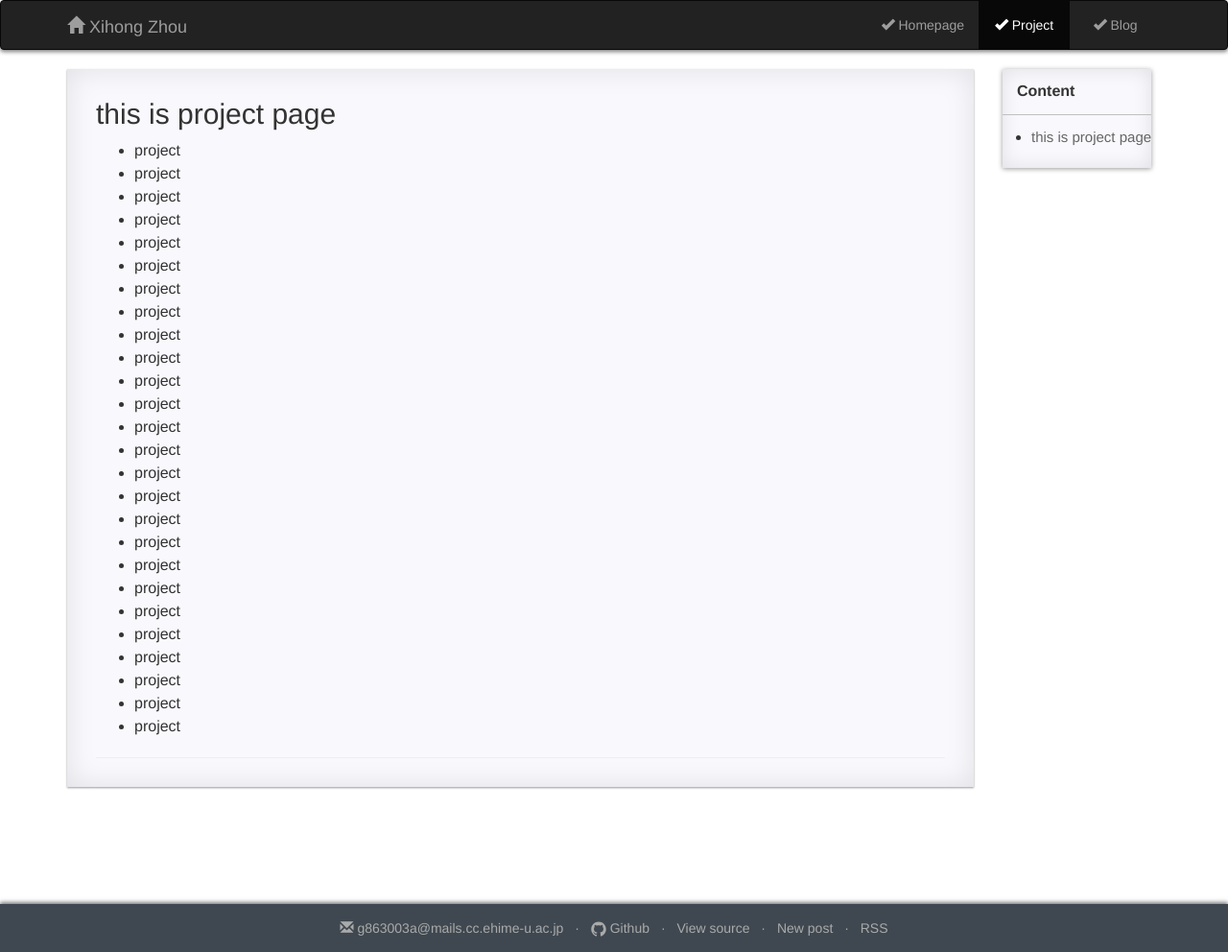
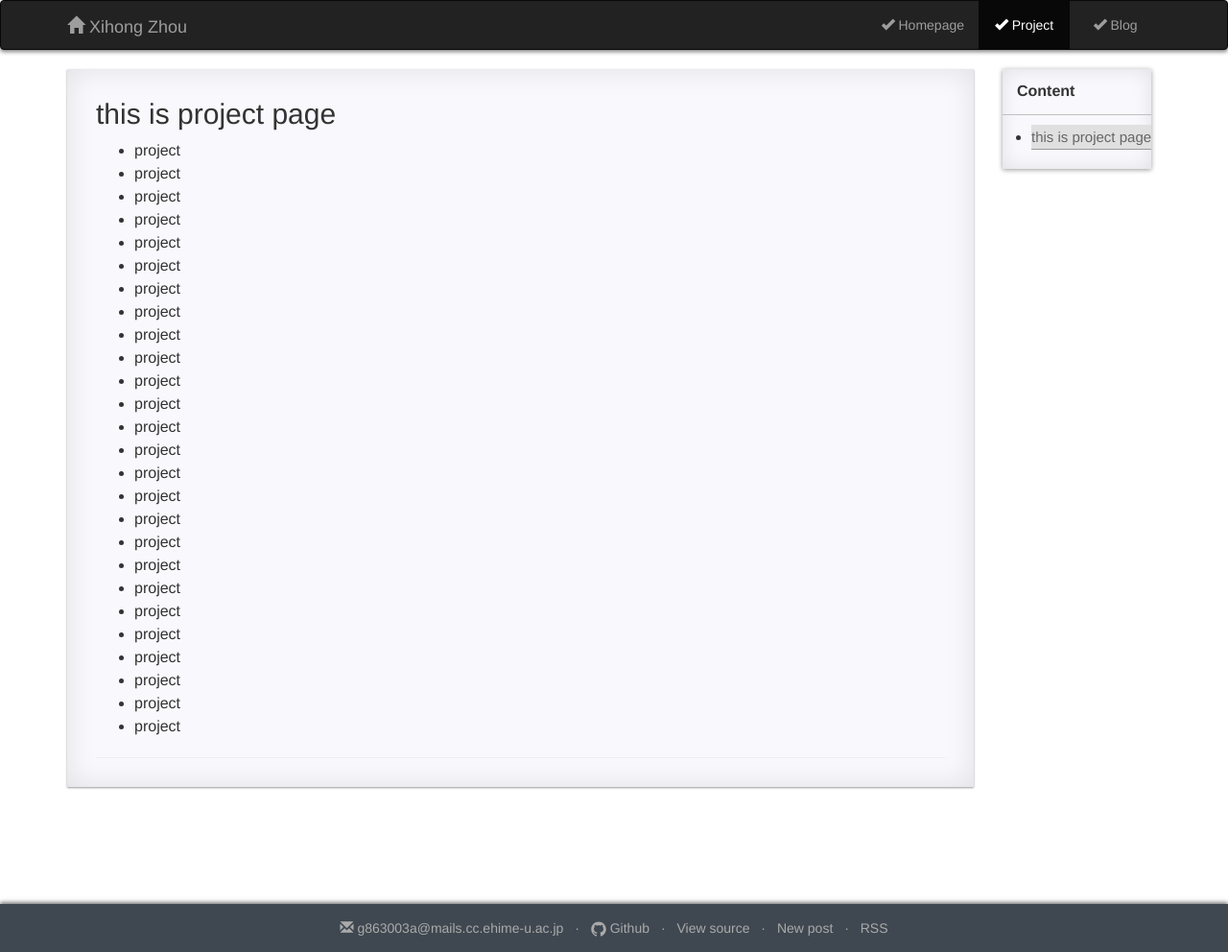
Before and after one commit to XihongZhou/xihongzhou.github.io, a Jekyll site: the page built from pages/2_project.md, in a window 1280 px wide. Shown: the whole page at 96% size. Built offline with Jekyll 4.4.1, drawn with Linux system fonts in a browser that asks for light colours; comment, search, counter and statistics services are not loaded.

Commit message:
Update index.css

```diff
--- a/static/css/index.css
+++ b/static/css/index.css
@@ -455,6 +455,8 @@ blockquote:last-child {
 	/*list-style: none;*/
 	font-size: 15px;
 	line-height: 25px;
+	border-bottom: 1px solid #9a9a9a;
+	background-color: #E0E0E0;
 }
 .shadow-bottom-center{
 	background-color:#f8f8fd;
```
